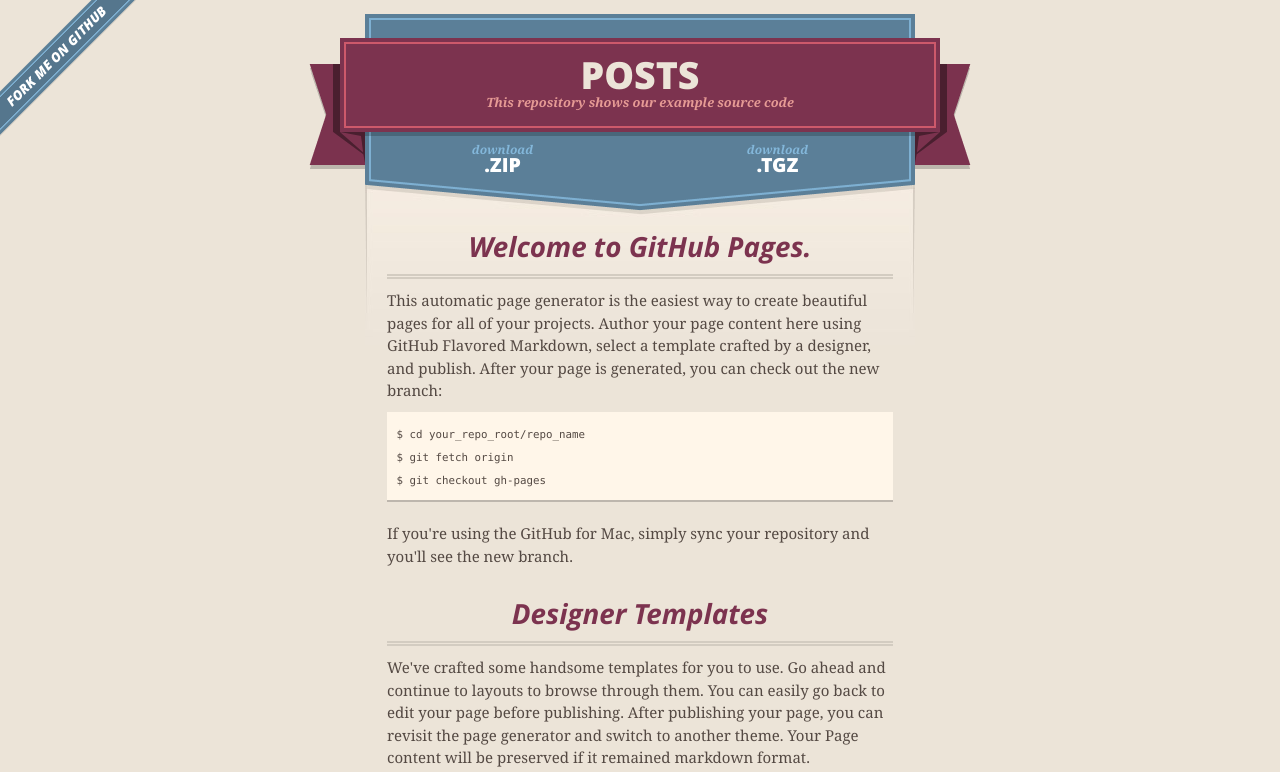
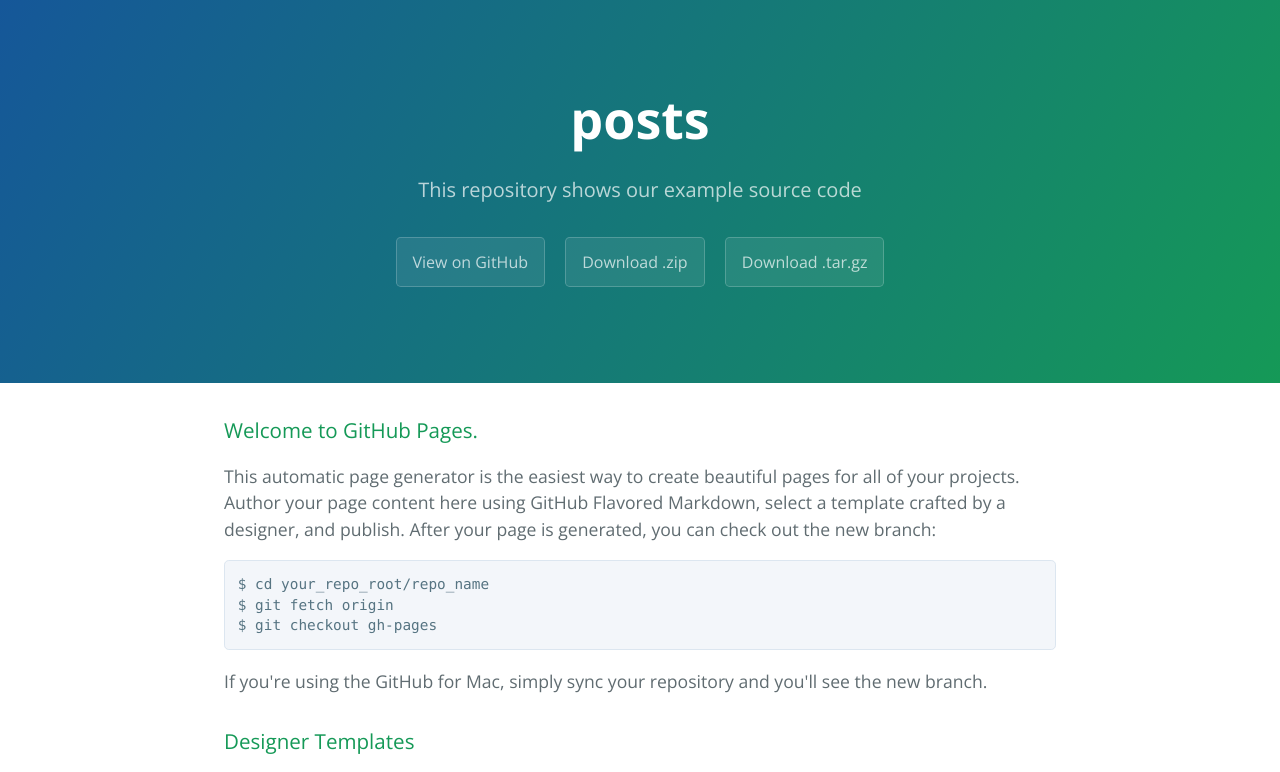
Before and after one commit to vaiod/_posts, a plain HTML site: page index.html in a window 1280 px wide. Shown: the top 772 px of the page. Drawn offline with nearby package versions, Linux system fonts and the light colour scheme.

Commit message:
Create gh-pages branch via GitHub

```diff
--- a/index.html
+++ b/index.html
@@ -1,52 +1,25 @@
 <!DOCTYPE html>
-<html>
+<html lang="en-us">
   <head>
-    <meta charset='utf-8'>
-    <meta http-equiv="X-UA-Compatible" content="chrome=1">
-    <meta name="viewport" content="width=640">
+    <meta charset="UTF-8">
+    <title> posts by vaiod</title>
+    <meta name="viewport" content="width=device-width, initial-scale=1">
+    <link rel="stylesheet" type="text/css" href="stylesheets/normalize.css" media="screen">
+    <link href='http://fonts.googleapis.com/css?family=Open+Sans:400,700' rel='stylesheet' type='text/css'>
+    <link rel="stylesheet" type="text/css" href="stylesheets/stylesheet.css" media="screen">
+    <link rel="stylesheet" type="text/css" href="stylesheets/github-light.css" media="screen">
+  </head>
+  <body>
+    <section class="page-header">
+      <h1 class="project-name"> posts</h1>
+      <h2 class="project-tagline">This repository shows our example source code</h2>
+      <a href="https://github.com/vaiod/_posts" class="btn">View on GitHub</a>
+      <a href="https://github.com/vaiod/_posts/zipball/master" class="btn">Download .zip</a>
+      <a href="https://github.com/vaiod/_posts/tarball/master" class="btn">Download .tar.gz</a>
+    </section>
 
-    <link rel="stylesheet" href="stylesheets/core.css" media="screen">
-    <link rel="stylesheet" href="stylesheets/mobile.css" media="handheld, only screen and (max-device-width:640px)">
-    <link rel="stylesheet" href="stylesheets/github-light.css">
-
-    <script type="text/javascript" src="javascripts/modernizr.js"></script>
-    <script type="text/javascript" src="https://ajax.googleapis.com/ajax/libs/jquery/1.7.1/jquery.min.js"></script>
-    <script type="text/javascript" src="javascripts/headsmart.min.js"></script>
-    <script type="text/javascript">
-      $(document).ready(function () {
-        $('#main_content').headsmart()
-      })
-    </script>
-    <title> posts by vaiod</title>
-  </head>
-
-  <body>
-    <a id="forkme_banner" href="https://github.com/vaiod/_posts">View on GitHub</a>
-    <div class="shell">
-
-      <header>
-        <span class="ribbon-outer">
-          <span class="ribbon-inner">
-            <h1> posts</h1>
-            <h2>This repository shows our example source code</h2>
-          </span>
-          <span class="left-tail"></span>
-          <span class="right-tail"></span>
-        </span>
-      </header>
-
-      <section id="downloads">
-        <span class="inner">
-          <a href="https://github.com/vaiod/_posts/zipball/master" class="zip"><em>download</em> .ZIP</a><a href="https://github.com/vaiod/_posts/tarball/master" class="tgz"><em>download</em> .TGZ</a>
-        </span>
-      </section>
-
-
-      <span class="banner-fix"></span>
-
-
-      <section id="main_content">
-        <h3>
+    <section class="main-content">
+      <h3>
 <a id="welcome-to-github-pages" class="anchor" href="#welcome-to-github-pages" aria-hidden="true"><span class="octicon octicon-link"></span></a>Welcome to GitHub Pages.</h3>
 
 <p>This automatic page generator is the easiest way to create beautiful pages for all of your projects. Author your page content here using GitHub Flavored Markdown, select a template crafted by a designer, and publish. After your page is generated, you can check out the new branch:</p>
@@ -77,21 +50,14 @@ $ git checkout gh-pages
 <a id="support-or-contact" class="anchor" href="#support-or-contact" aria-hidden="true"><span class="octicon octicon-link"></span></a>Support or Contact</h3>
 
 <p>Having trouble with Pages? Check out the documentation at <a href="https://help.github.com/pages">https://help.github.com/pages</a> or contact <a href="mailto:support@github.com">support@github.com</a> and we’ll help you sort it out.</p>
-      </section>
 
-      <footer>
-        <span class="ribbon-outer">
-          <span class="ribbon-inner">
-            <p>this project by <a href="https://github.com/vaiod">vaiod</a> can be found on <a href="https://github.com/vaiod/_posts">GitHub</a></p>
-          </span>
-          <span class="left-tail"></span>
-          <span class="right-tail"></span>
-        </span>
-        <p>Generated with <a href="https://pages.github.com">GitHub Pages</a> using Merlot</p>
-        <span class="octocat"></span>
+      <footer class="site-footer">
+        <span class="site-footer-owner"><a href="https://github.com/vaiod/_posts"> posts</a> is maintained by <a href="https://github.com/vaiod">vaiod</a>.</span>
+
+        <span class="site-footer-credits">This page was generated by <a href="https://pages.github.com">GitHub Pages</a> using the <a href="https://github.com/jasonlong/cayman-theme">Cayman theme</a> by <a href="https://twitter.com/jasonlong">Jason Long</a>.</span>
       </footer>
 
-    </div>
+    </section>
 
 
   </body>
```
